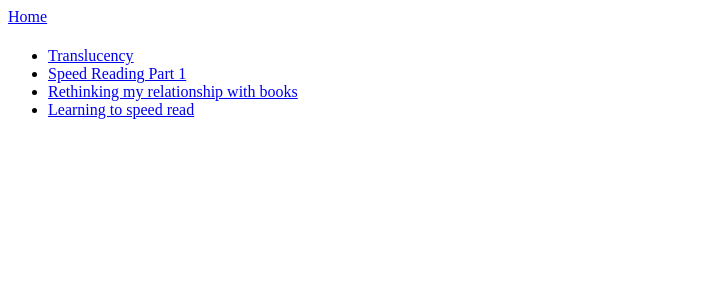
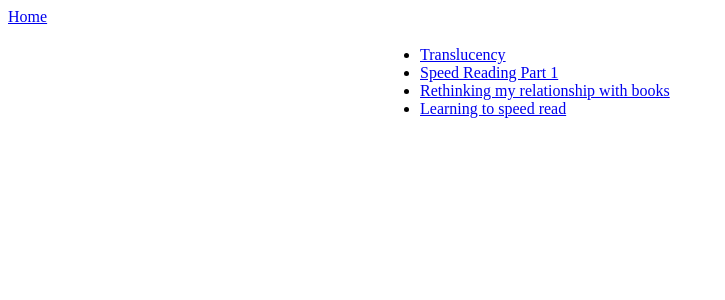
Before and after one commit to iqrow/iqrow.github.io, a Jekyll site: the page built from index.md, in a window 1280 px wide. Shown: the top 300 px of the page, without its empty margins (0-725 px from the left). Built offline with Jekyll 4.4.1, drawn with Linux system fonts in a browser that asks for light colours; our own code applies the rules of GitHub Pages for plain Markdown files.

Commit message:
in the middle

```diff
--- a/_layouts/default.html
+++ b/_layouts/default.html
@@ -9,8 +9,8 @@
     <nav>
       <a href="/">Home</a>
     </nav>
-    <h1>{{ page.title }}</h1>
     <section>
+      <h1>{{ page.title }}</h1>
       {{ content }}
     </section>
   </body>
--- a/styles/index.scss
+++ b/styles/index.scss
@@ -2,5 +2,6 @@
 ---
 
 section {
-    max-width: 65ch
+    max-width: 65ch;
+    margin: auto;
 }
```
